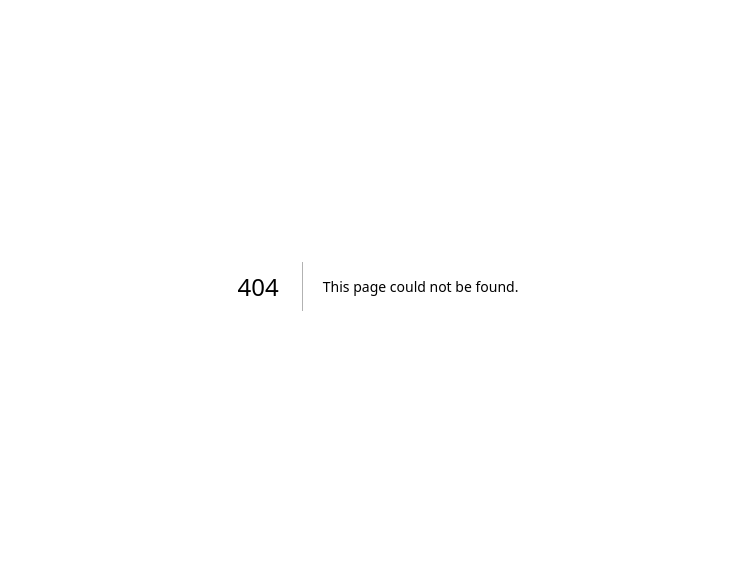
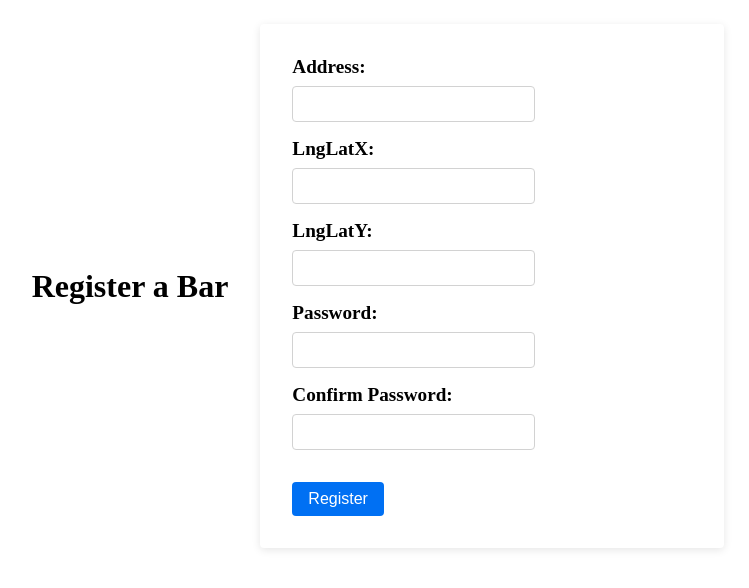
Before and after one commit to blackfire122-start122/TwistAndWrapF, a Next.js app: page /registerBar in a window 1280 px wide. Before the commit this address had no page. Shown: the part 114-702 px from the top of the page, without its empty margins (262-1011 px from the left). Built offline with nearby package versions, Linux system fonts and the light colour scheme.

Commit message:
register bar

```diff
--- /dev/null
+++ b/pages/registerBar.js
@@ -0,0 +1,136 @@
+import { useState } from "react";
+import styles from "../styles/components/registerBar.module.css";
+import client from "../lib/axios";
+
+export default function BarRegistrationForm() {
+    const [addText, setAddText] = useState("");
+    const [formData, setFormData] = useState({
+        address: "",
+        password: "",
+        confirmPassword: "",
+        lngLatX: "",
+        lngLatY: "",
+    });
+
+    const handleInputChange = (event) => {
+        const { name, value } = event.target;
+        setFormData({
+            ...formData,
+            [name]: value,
+        });
+    };
+
+    const handleSubmit = (event) => {
+        event.preventDefault();
+
+        if (formData.password !== formData.confirmPassword) {
+            alert("Passwords do not match!");
+            return;
+        }
+
+        const data = {
+            Address: formData.address,
+            Password: formData.password,
+            LngLatX: formData.lngLatX,
+            LngLatY: formData.lngLatY,
+        };
+
+        client
+            .post("/registerBar", data)
+            .then((response) => {
+                setAddText("Bar registered successfully! Id="+response.data.IdBar);
+                setTimeout(() => {
+                    setAddText("");
+                }, 5000);
+            })
+            .catch((error) => {
+                console.log(error);
+            });
+    };
+
+    return (
+        <div className={styles.container}>
+            <div className={styles.leftInfo}>
+                {addText ? <span className={styles.SpanAdd}>{addText}</span> : null}
+                <h1>Register a Bar</h1>
+            </div>
+            <form className={styles.form} onSubmit={handleSubmit}>
+                <div className={styles.formGroup}>
+                    <label className={styles.labelForm} htmlFor="address">
+                        Address:
+                    </label>
+                    <input
+                        className={styles.inputForm}
+                        type="text"
+                        id="address"
+                        name="address"
+                        value={formData.address}
+                        onChange={handleInputChange}
+                        required
+                    />
+                </div>
+                <div className={styles.formGroup}>
+                    <label className={styles.labelForm} htmlFor="lngLatX">
+                        LngLatX:
+                    </label>
+                    <input
+                        className={styles.inputForm}
+                        type="number"
+                        step="0.001"
+                        id="lngLatX"
+                        name="lngLatX"
+                        value={formData.lngLatX}
+                        onChange={handleInputChange}
+                        required
+                    />
+                </div>
+                <div className={styles.formGroup}>
+                    <label className={styles.labelForm} htmlFor="lngLatY">
+                        LngLatY:
+                    </label>
+                    <input
+                        className={styles.inputForm}
+                        type="number"
+                        step="0.001"
+                        id="lngLatY"
+                        name="lngLatY"
+                        value={formData.lngLatY}
+                        onChange={handleInputChange}
+                        required
+                    />
+                </div>
+                <div className={styles.formGroup}>
+                    <label className={styles.labelForm} htmlFor="password">
+                        Password:
+                    </label>
+                    <input
+                        className={styles.inputForm}
+                        type="password"
+                        id="password"
+                        name="password"
+                        value={formData.password}
+                        onChange={handleInputChange}
+                        required
+                    />
+                </div>
+                <div className={styles.formGroup}>
+                    <label className={styles.labelForm} htmlFor="confirmPassword">
+                        Confirm Password:
+                    </label>
+                    <input
+                        className={styles.inputForm}
+                        type="password"
+                        id="confirmPassword"
+                        name="confirmPassword"
+                        value={formData.confirmPassword}
+                        onChange={handleInputChange}
+                        required
+                    />
+                </div>
+                <button className={styles.submitButton} type="submit">
+                    Register
+                </button>
+            </form>
+        </div>
+    );
+}
--- /dev/null
+++ b/styles/components/registerBar.module.css
@@ -0,0 +1,73 @@
+.container {
+    display: flex;
+    flex-direction: row;
+    align-items: center;
+    justify-content: center;
+    height: 100vh;
+}
+
+.leftInfo {
+    display: flex;
+    flex-direction: column;
+    align-items: center;
+    justify-content: center;
+    margin-right: 2rem;
+}
+
+.form {
+    display: flex;
+    flex-direction: column;
+    align-items: flex-start;
+    justify-content: center;
+    width: 400px;
+    padding: 2rem;
+    background-color: #fff;
+    border-radius: 4px;
+    box-shadow: 0 2px 8px rgba(0, 0, 0, 0.1);
+}
+
+.formGroup {
+    display: flex;
+    flex-direction: column;
+    margin-bottom: 1rem;
+}
+
+.labelForm {
+    margin-bottom: 0.5rem;
+    font-size: 1.2rem;
+    font-weight: 600;
+}
+
+.inputForm {
+    width: 100%;
+    padding: 0.5rem;
+    border-radius: 4px;
+    border: 1px solid #d2d2d2;
+    font-size: 1rem;
+}
+
+.submitButton {
+    display: block;
+    margin-top: 1rem;
+    padding: 0.5rem 1rem;
+    border: none;
+    border-radius: 4px;
+    background-color: #0070f3;
+    color: #fff;
+    font-size: 1rem;
+    cursor: pointer;
+    transition: all 0.2s ease-in-out;
+}
+
+.submitButton:hover {
+    background-color: #0060cc;
+}
+
+.SpanAdd {
+    display: block;
+    margin-bottom: 1rem;
+    padding: 0.5rem;
+    background-color: #e2e2e2;
+    border-radius: 4px;
+    font-size: 1rem;
+}
```
Also changed, not shown: pages/profile.js (+8 -3 lines).
